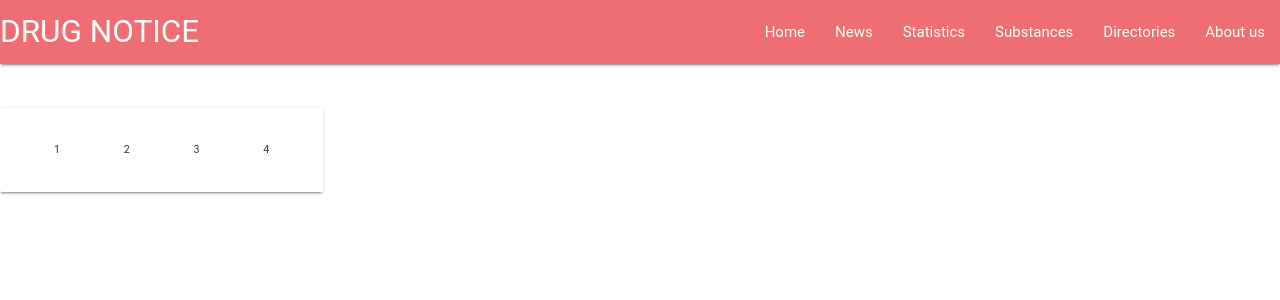
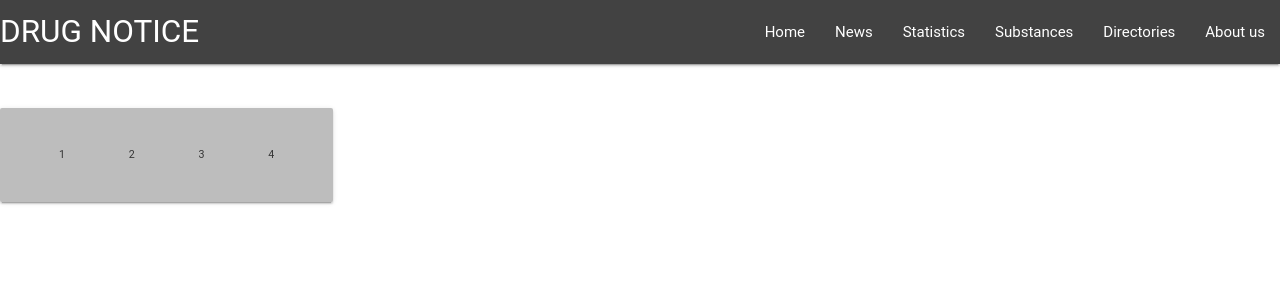
Before and after one commit to kakik09/hello, a CodeIgniter app: page /database/ in a window 1280 px wide. Shown: the top 300 px of the page. Run offline with CodeIgniter, Linux system fonts and the light colour scheme; some libraries are stand-ins or nearby versions; some web fonts are replaced.

Commit message:
change colors and style of sidenav

```diff
--- a/application/views/welcome_message.php
+++ b/application/views/welcome_message.php
@@ -12,7 +12,7 @@ defined('BASEPATH') OR exit('No direct script access allowed');
 </head>
 <body>
 	  <nav>
-    <div class="nav-wrapper">
+    <div class="nav-wrapper grey darken-3">
       <a href="#" class="brand-logo">DRUG NOTICE</a>
       <ul id="nav-mobile" class="right hide-on-med-and-down">
         <li><a href="sass.html">Home</a></li>
@@ -25,7 +25,7 @@ defined('BASEPATH') OR exit('No direct script access allowed');
     </div>
   </nav>
 
-<div class="my-sidenav card">
+<div class="my-sidenav card grey lighten-1">
   <div class="card-content">
     <a class="my-sidenav-link waves-effect waves-teal btn-flat">1</a>
     <a class="my-sidenav-link waves-effect waves-teal btn-flat">2</a>
--- a/resources/home.css
+++ b/resources/home.css
@@ -2,6 +2,10 @@
   position: fixed;
   left: 0;
   top: 100px;
+  padding: 5px;
+
+  display: flex;
+  flex-direction: column;
 }
 
 .my-sidenav-link {
```
